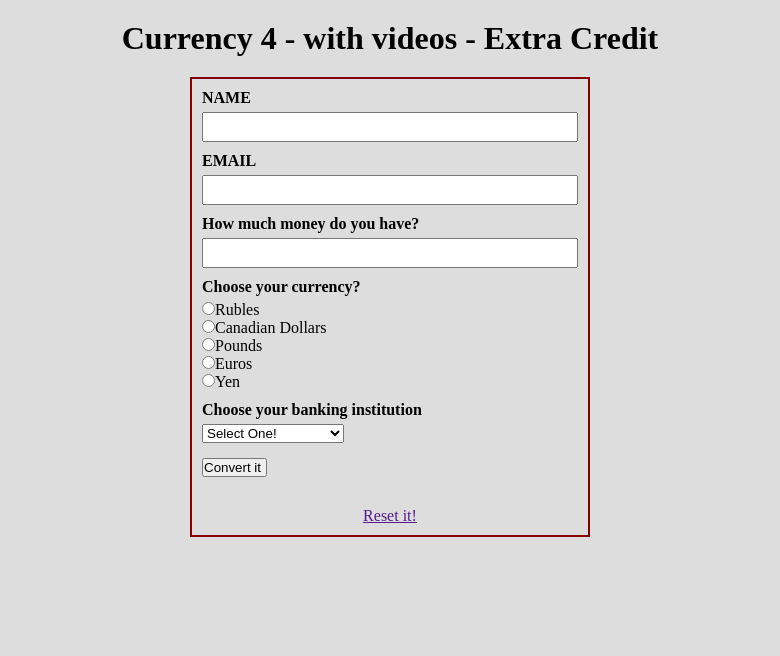
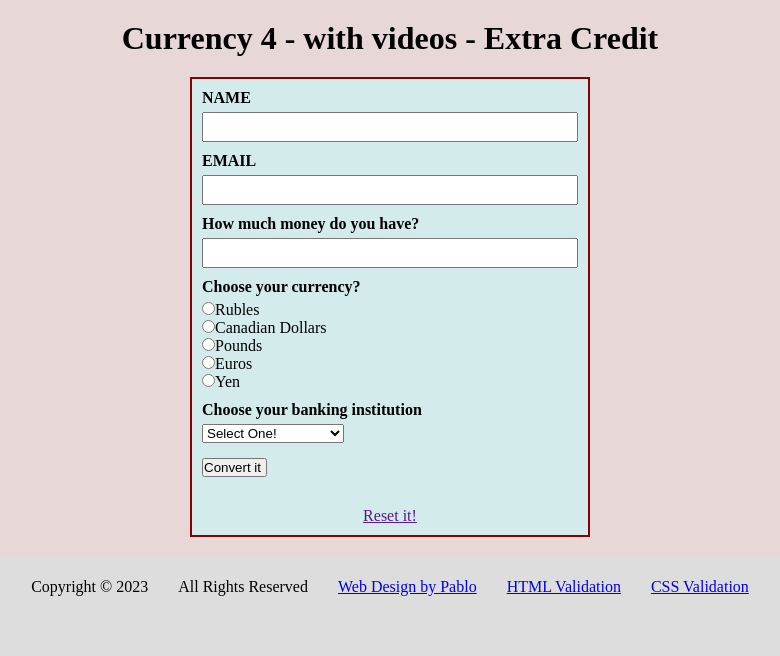
Before and after one commit to pablospanish9/IT261, a PHP site: page /weeks/week5/currency4.php in a window 1280 px wide. Shown: the top 656 px of the page, without its empty margins (250-1030 px from the left). Run offline with PHP 8.4, Linux system fonts and the light colour scheme.

Commit message:
styles and footer currency 4

```diff
--- a/weeks/week5/css/styles.css
+++ b/weeks/week5/css/styles.css
@@ -8,7 +8,7 @@
 }
 
 body {
-    background: #ddd;
+    background: rgb(231, 215, 215)
 }
 
 form {
@@ -19,6 +19,7 @@ form {
 fieldset {
     border: 2px solid #800;
     padding: 10px;
+    background-color: rgb(211, 235, 235);
 }
 
 label {
@@ -89,3 +90,23 @@ p {
     margin: 20px auto;
     padding: 10px;
 }
+
+/* footer, borrowed from website */
+
+footer {
+    height: 100px;
+    line-height: 60px;
+    background: #ddd;
+    clear: both;
+}
+
+footer ul {
+    display: flex;
+    justify-content: center;
+    list-style-type: none;
+}
+
+footer li {
+    justify-content: center;
+    margin: 0 15px;
+}
--- a/weeks/week5/currency4.php
+++ b/weeks/week5/currency4.php
@@ -120,5 +120,22 @@ if ($dollars > 1000) {
 } // closing if check for the POST request
 } // closes the outermost if check for the POST
 ?>
+<!-- Here is the validation code borrowed from footer: -->
+    <footer>
+        <ul>
+            <li>Copyright &copy; 2023</li>
+            <li>All Rights Reserved</li>
+            <li><a href="../index.php">Web Design by Pablo</a></li>
+            <li><a id="html-checker" href="#">HTML Validation</a></li>
+            <li><a id="css-checker" href="#">CSS Validation</a></li>
+        </ul>
+
+        <script>
+            document.getElementById("html-checker").setAttribute("href","https://validator.w3.org/nu/?doc=" + location.href);
+            document.getElementById("css-checker").setAttribute("href","https://jigsaw.w3.org/css-validator/validator?uri=" + location.href);
+        </script>
+    </footer>
+
+
 </body>
 </html>
```
